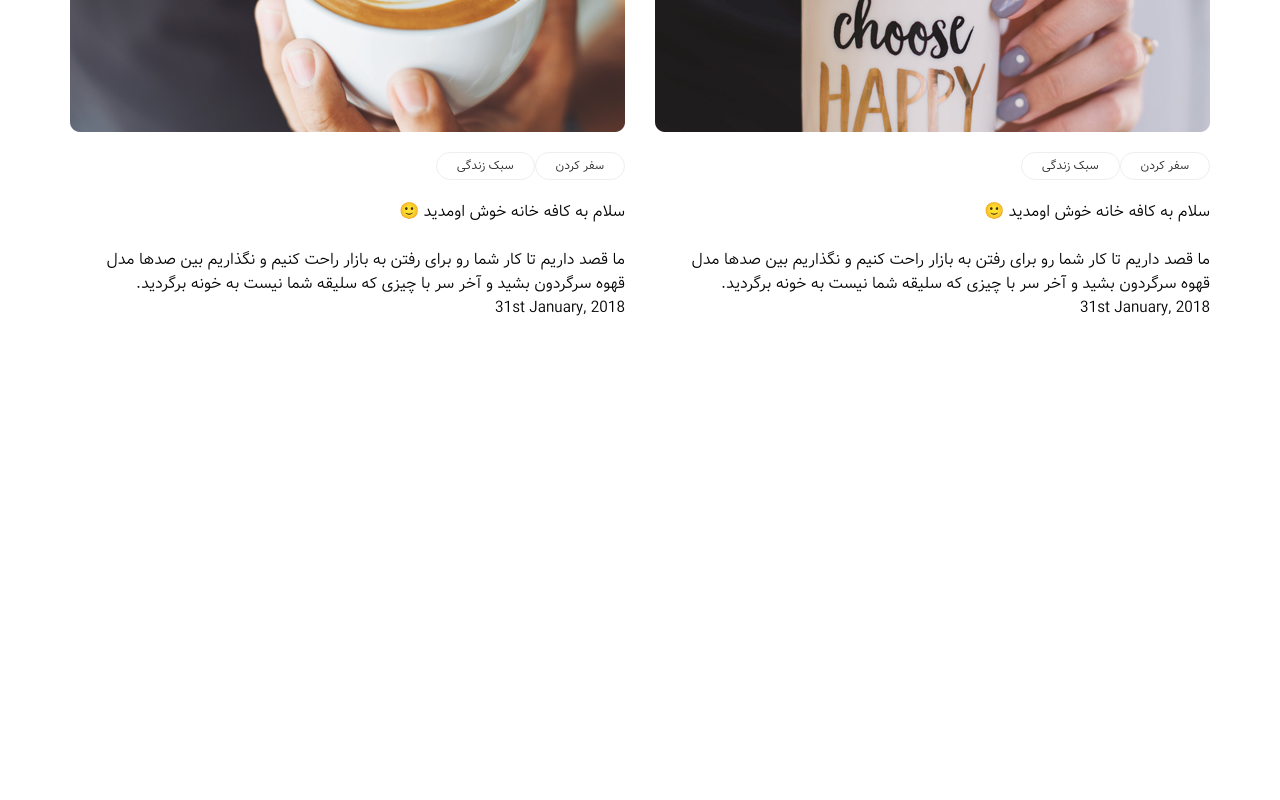
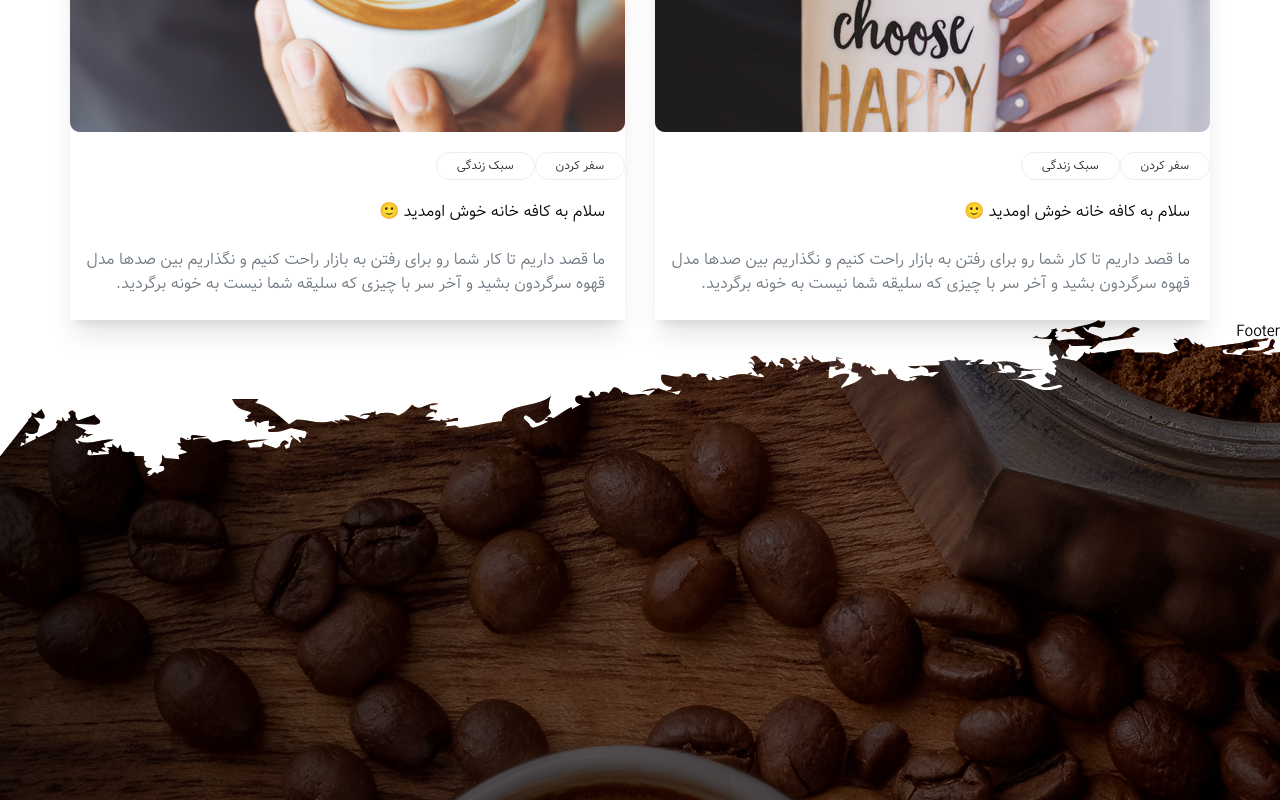
Before and after one commit to mohammadjalizi/Coffi-website, a React (Vite) app in the folder frontend/: page / in a window 1280 px wide. Shown: the part 2640-3440 px from the top of the page. Before the commit the page ends 2960 px from the top, so only its background shows below. Built offline with nearby package versions, Linux system fonts and the light colour scheme; no server answers.

Commit message:
‌ Add footer file    ‌

```diff
--- a/frontend/package.json
+++ b/frontend/package.json
@@ -14,7 +14,8 @@
     "react": "^18.2.0",
     "react-dom": "^18.2.0",
     "react-icons": "^4.10.1",
-    "react-redux": "^8.1.1"
+    "react-redux": "^8.1.1",
+    "swiper": "^10.0.3"
   },
   "devDependencies": {
     "@types/react": "^18.0.37",
--- a/frontend/src/assets/Root.jsx
+++ b/frontend/src/assets/Root.jsx
@@ -4,6 +4,7 @@ import Header from './Header/Header'
 import Store from './Store/Store'
 import Gallery from './gallery/Gallery'
 import Seaction from './Seaction/Seaction'
+import { Footer } from './footer/Footer'
 
 const Root = () => {
   return (
@@ -15,6 +16,7 @@ const Root = () => {
 <Store/>
 <Gallery/>
 <Seaction/>
+<Footer/>
 </div>
   )
 }
--- a/frontend/src/assets/Seaction/Seaction.jsx
+++ b/frontend/src/assets/Seaction/Seaction.jsx
@@ -2,6 +2,7 @@ import React from 'react'
 import './Seaction.css'
 import img1 from '../imag/b1.jpg'
 import img2 from '../imag/b2.jpg'
+
 
 const Seaction = () => {
   return (
@@ -23,26 +24,27 @@ const Seaction = () => {
 
 
 
-<div className=''>
+<div className=' shadow-xl  '>
 
 <img src={img2}/>
 
 
 <ul className="post-tags">
-<li><a className=' hover:text-white ' href="#">سفر کردن</a></li>
+<li className=' '><a className=' hover:text-white ' href="#">سفر کردن</a></li>
 	<li><a className=' hover:text-white ' href="#">سبک زندگی</a></li>
 </ul>
 
-<h4 className=' mb-6'>سلام به کافه خانه خوش اومدید 🙂</h4>
-<p className='  w-full   md:w-[33rem] '>
+<h4 className='  mr-5 mb-6'>سلام به کافه خانه خوش اومدید 🙂</h4>
+<p className='mr mr-5 text-[#6c757d]  w-full   md:w-[33rem] '>
 ما قصد داریم تا کار شما رو برای رفتن به بازار راحت کنیم و نگذاریم بین صدها مدل قهوه سرگردون بشید و آخر سر با چیزی که سلیقه شما نیست به خونه برگردید.
 </p>
-<p className="post-date">
-								31st January, 2018
+<p className=" mt-6  post-date">
+
 							</p>
+
 </div>
 
-<div>
+<div className=' shadow-xl '>
 
 <img src={img1}/>
 
@@ -52,12 +54,12 @@ const Seaction = () => {
 	<li><a className=' hover:text-white ' href="#">سبک زندگی</a></li>
 </ul>
 
-<h4 className=' mb-6 '>سلام به کافه خانه خوش اومدید 🙂</h4>
-<p className='  w-full   md:w-[33rem] '>
+<h4 className=' mr-5 mb-6 '>سلام به کافه خانه خوش اومدید 🙂</h4>
+<p className=' mr-5 text-[#6c757d]  w-full   md:w-[33rem] '>
 ما قصد داریم تا کار شما رو برای رفتن به بازار راحت کنیم و نگذاریم بین صدها مدل قهوه سرگردون بشید و آخر سر با چیزی که سلیقه شما نیست به خونه برگردید.
 </p>
-<p className="post-date">
-								31st January, 2018
+<p className="  mt-5  post-date">
+
 							</p>
 </div>
 
--- /dev/null
+++ b/frontend/src/assets/footer/Footer.css
@@ -0,0 +1,8 @@
+.footer{
+
+background-image: url('../imag/footer-bg.jpg');
+height: 30rem;
+background-repeat: no-repeat;
+
+
+}
--- /dev/null
+++ b/frontend/src/assets/footer/Footer.jsx
@@ -0,0 +1,7 @@
+import React from 'react'
+import './Footer.css'
+export const Footer = () => {
+  return (
+    <div className='    footer '>Footer</div>
+  )
+}
--- /dev/null
+++ b/frontend/src/assets/swiper/Swiper.jsx
@@ -0,0 +1,23 @@
+import React from 'react'
+// import Swiper core and required modules
+import { Navigation, Pagination, Scrollbar, A11y } from 'swiper/modules';
+
+import { Swiper, SwiperSlide } from 'swiper/react';
+
+// Import Swiper styles
+import 'swiper/css';
+import 'swiper/css/navigation';
+import 'swiper/css/pagination';
+import 'swiper/css/scrollbar';
+
+const Swiperr = () => {
+  return (
+    <div>
+
+
+
+    </div>
+  )
+}
+
+export default Swiperr
```
Also changed, not shown: 1 other file (tests, documents, lock files or other folders).
